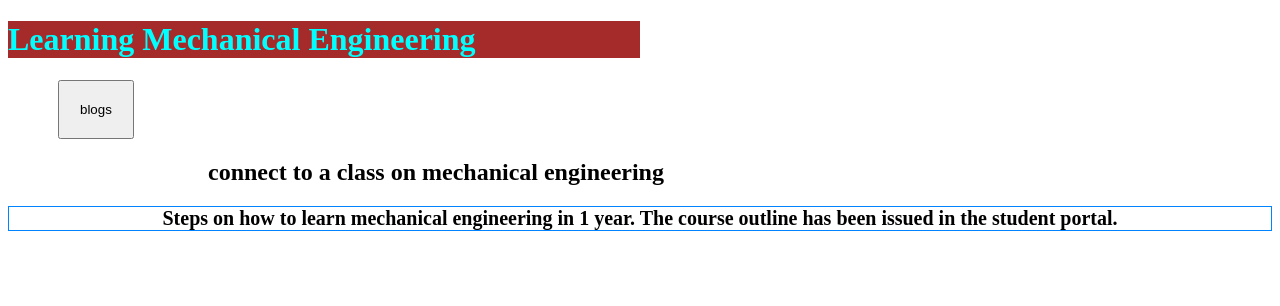
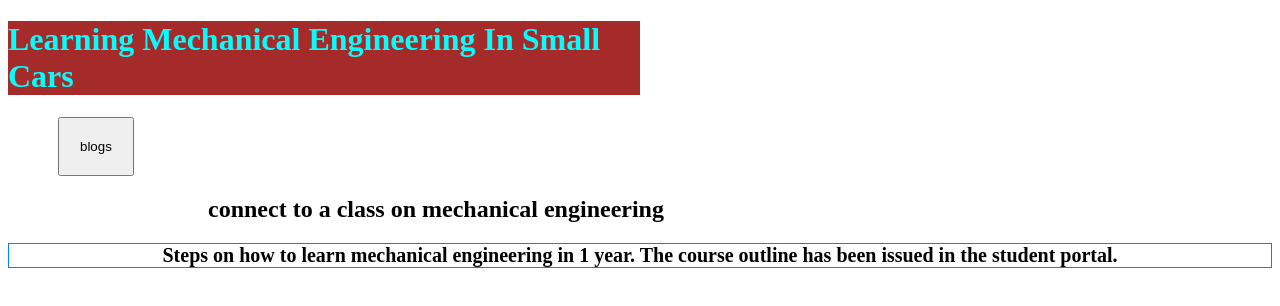
Before and after one commit to Evangey/Lesson-2-, a plain HTML site: page index.html in a window 1280 px wide. Drawn offline with Linux system fonts and the light colour scheme.

```diff
--- a/index.html
+++ b/index.html
@@ -25,7 +25,7 @@
 </head>
 <body>
    <h1>
-        Learning Mechanical Engineering
+        Learning Mechanical Engineering In Small Cars
    </h1>
    <a href="blogs.html">
     <button>blogs</button>
```
